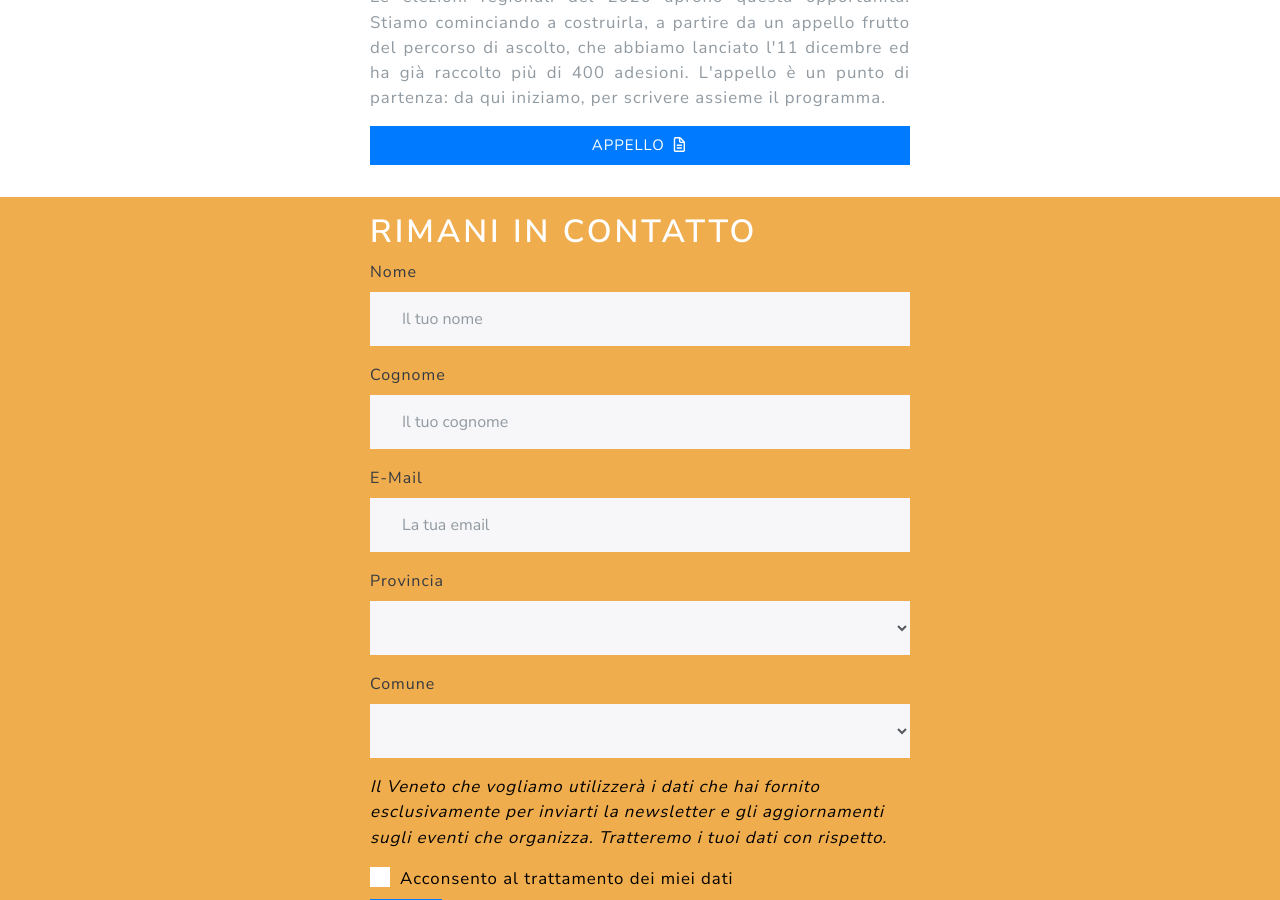
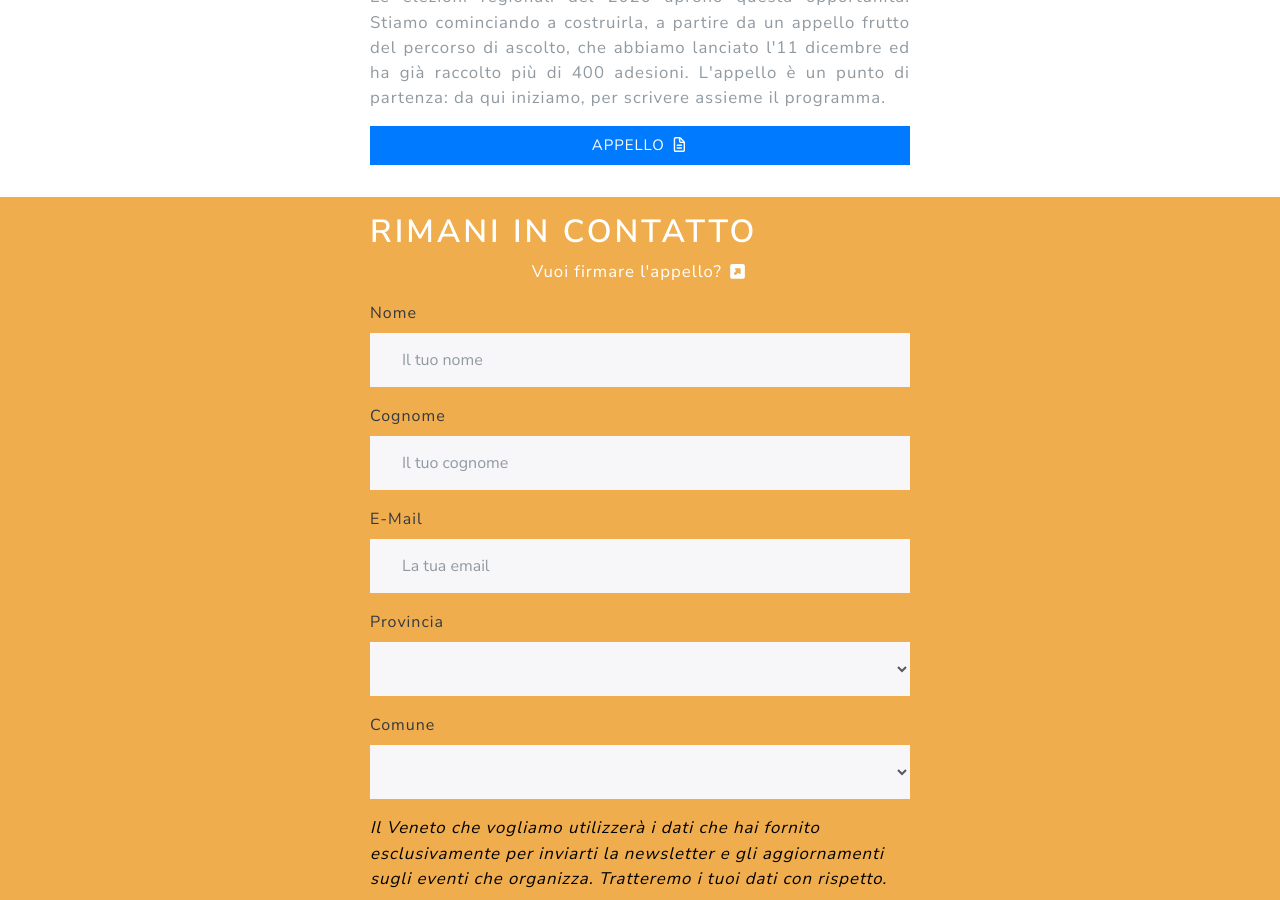
Before and after one commit to venetochevogliamo/venetochevogliamo.it, a Jekyll site: the page built from index.html, in a window 1280 px wide and 900 px high, scrolled down 909 px. Built offline with Jekyll 4.4.1, drawn with Linux system fonts in a browser that asks for light colours; nearby versions of some CDN libraries; library files that are not in the unit come from our copies; comment, search, counter and statistics services are not loaded.

Commit message:
Add CTA home

```diff
--- a/_includes/forms/newsletter.html
+++ b/_includes/forms/newsletter.html
@@ -4,6 +4,12 @@
     <div class="row justify-content-md-center py-3">
       <div class="col col-md-6">
         <h1>Rimani in contatto</h1>
+        <a href="/progetto-politico" class="text-decoration-none"
+          ><p class="text-center">
+            Vuoi firmare l'appello?
+            <i class="fas fa-external-link-square-alt"></i>
+          </p>
+        </a>
 
         <!-- Begin Mailchimp Signup Form -->
         <div id="mc_embed_signup">
```
